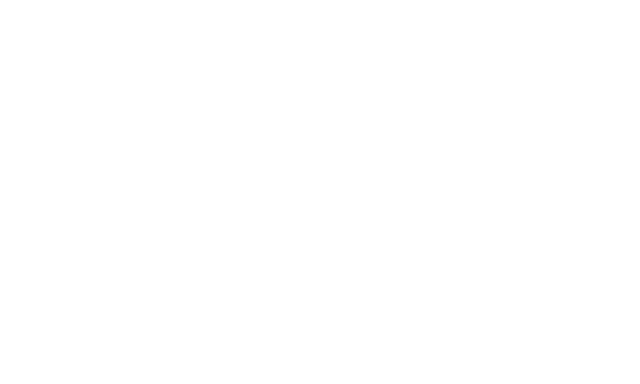
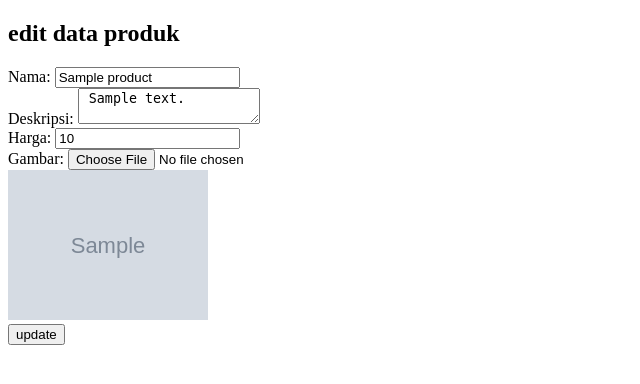
Before and after one commit to rezamaulanastarbhak/da, a PHP site: page /edit.php?id=1 in a window 1280 px wide. Before the commit the part shown is empty. Shown: the top 384 px of the page, without its empty margins (0-640 px from the left). Run offline with PHP 8.4, Linux system fonts and the light colour scheme; tables that the repository leaves empty or names only in its code hold one stand-in row (values such as "Sample post"); grey boxes marked "Sample" are stand-in pictures.

Commit message:
edit gambar

```diff
--- a/repopatern/ProductRepository.php
+++ b/repopatern/ProductRepository.php
@@ -38,10 +38,11 @@ class ProductRepository implements ProductRepositoryInterface
 
     public function update($id, $data)
     {
-        $stmt = $this->conn->prepare("UPDATE products SET name = :name, description = :description, price = :price WHERE id = :id");
+        $stmt = $this->conn->prepare("UPDATE products SET name = :name, description = :description, price = :price, image_path = :image_path WHERE id = :id");
         $stmt->bindParam(':name', $data['name']);
         $stmt->bindParam(':description', $data['description']);
         $stmt->bindParam(':price', $data['price']);
+        $stmt->bindParam(':image_path', $data['image_path']);
         $stmt->bindParam(':id', $id);
         $stmt->execute();
     }
--- a/repopatern/edit.php
+++ b/repopatern/edit.php
@@ -8,8 +8,11 @@ if ($_SERVER['REQUEST_METHOD'] === 'POST') {
     $data = [
         'name' => $_POST['name'],
         'description' => $_POST['description'],
-        'price' => $_POST['price']
+        'price' => $_POST['price'],
+        'image_path' => 'uploads/' . $_FILES['image']['name']
     ];
+    move_uploaded_file($_FILES['image']['tmp_name'], $data['image_path']);
+
 
     $productRepository->update($id, $data);
     header('Location: index.php');
@@ -28,3 +31,28 @@ if (isset($_GET['id'])) {
 <head>
     <meta charset="UTF-8">
     <title>Edit Produk</title>
+</head>
+<body>
+    <h2>edit data produk</h2>
+    <form method="post" action="" enctype="multipart/form-data">
+    <input type="hidden" name="id" value="<?= $product['id']; ?>">
+
+
+        <label for="name">Nama:</label>
+        <input type="text" name="name" value="<?= $product['name'] ;?>"><br>
+
+        <label for="description">Deskripsi:</label>
+        <textarea name="description"> <?= $product['description'] ;?> </textarea><br>
+
+        <label for="price">Harga:</label>
+        <input type="text" name="price" value="<?= $product['price'] ;?>"><br>
+
+        <label for="image">Gambar:</label>
+        <input type="file" name="image"><br>
+        <?php if ($product['image_path']): ?>
+        <img src="<?= $product['image_path'] ?>" alt="Product Image" style="max-width: 200px;"><br>
+        <?php endif; ?>
+        <button type="submit">update</button>
+    </form>
+</body>
+</html>
--- a/repopatern/index.php
+++ b/repopatern/index.php
@@ -38,6 +38,7 @@ $products = $productRepository->getAll();
     <table>
         <tr>
             <th>No</th>
+            <!-- <th>ID</th> -->
             <th>Nama</th>
             <th>Deskripsi</th>
             <th>Harga</th>
```
Also changed, not shown: repopatern/uploads/keychron-k2.jpeg (added).
